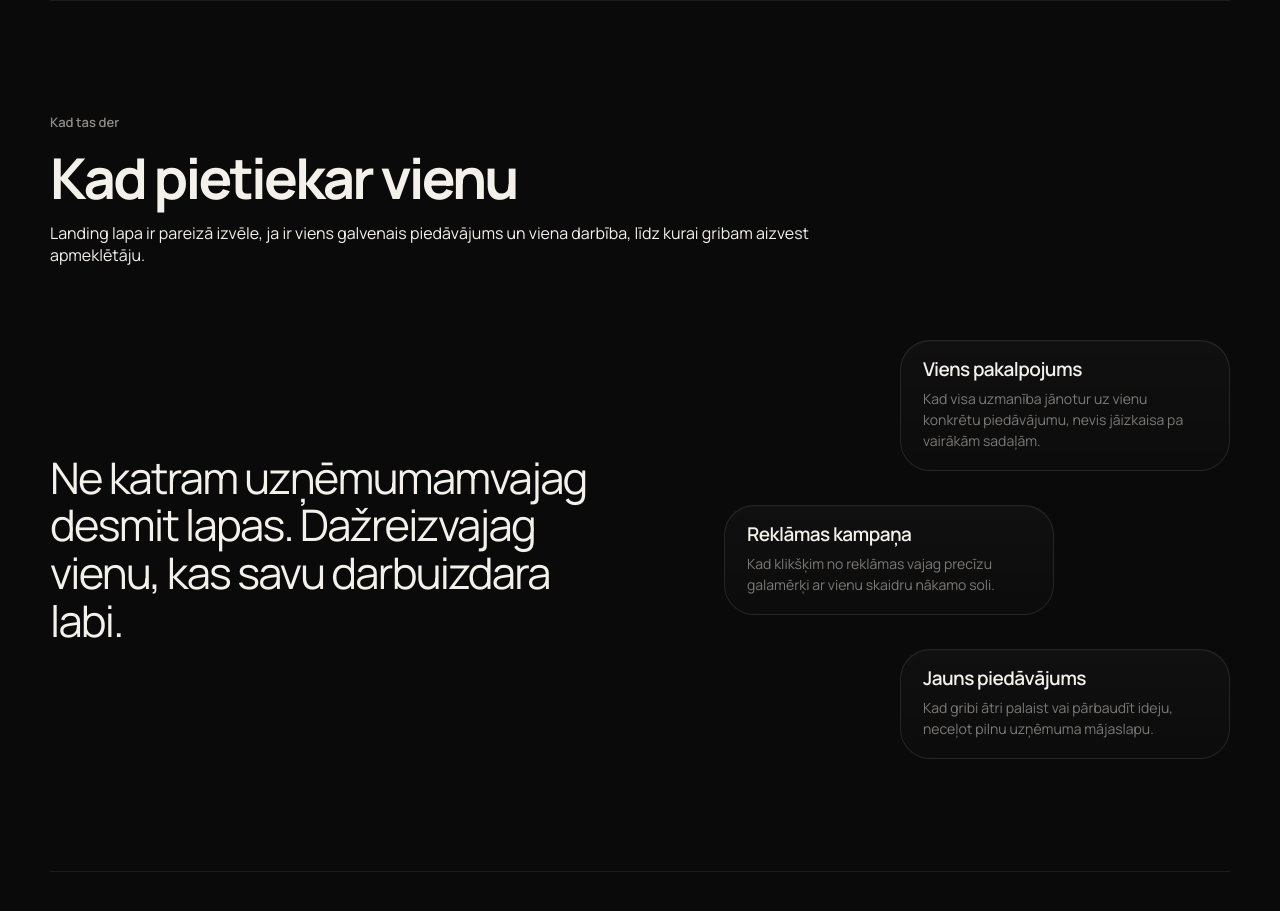
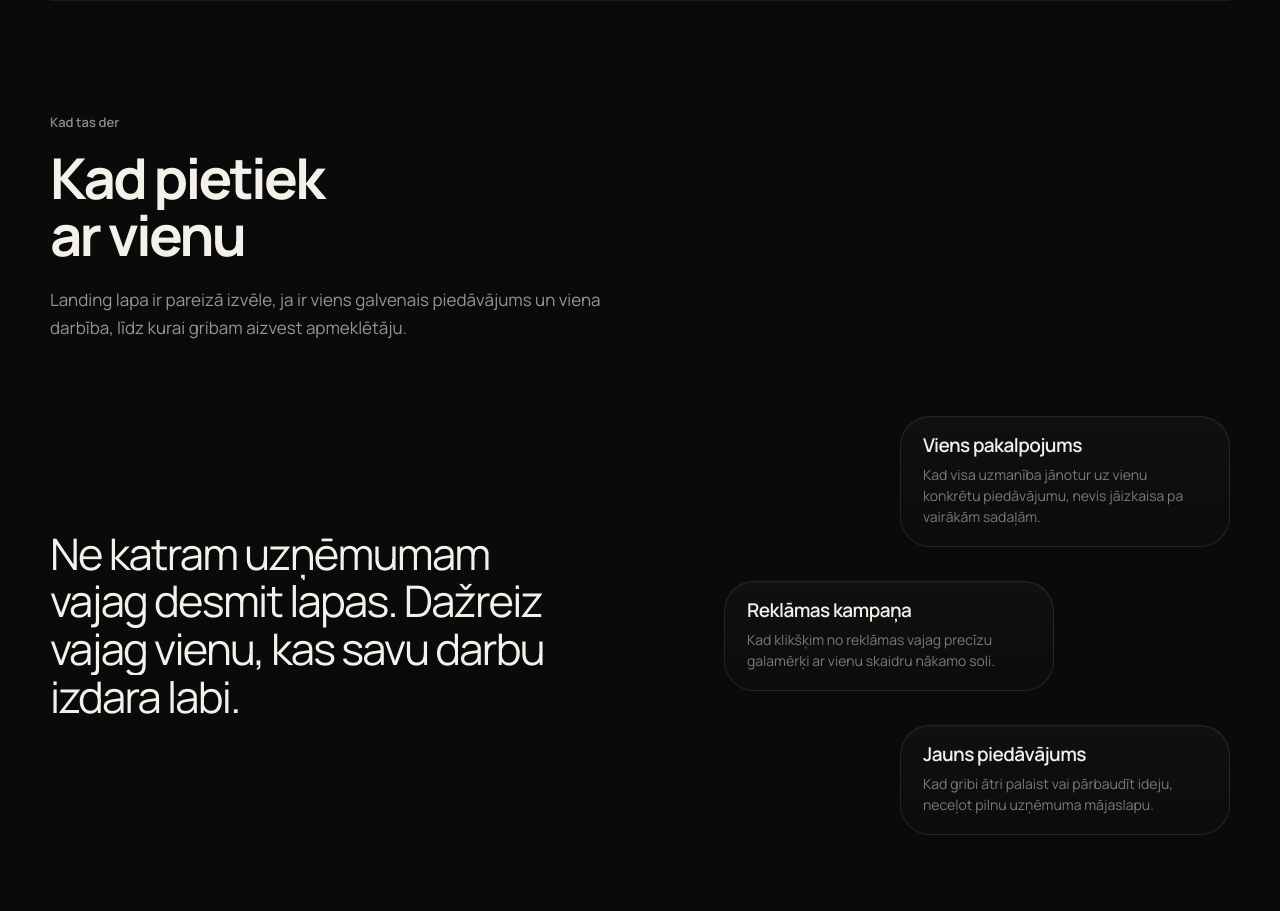
Before and after one commit to davisl24/WEBSITEAGENCY, a Next.js app: page /pakalpojumi/landing-lapa in a window 1280 px wide. Shown: the part 800-1711 px from the top of the page. Built offline with nearby package versions, Linux system fonts and the light colour scheme.

Commit message:
style: add premium line mask reveal motion

```diff
--- a/app/globals.css
+++ b/app/globals.css
@@ -2374,3 +2374,86 @@
     transform:none;
   }
 }
+
+
+/* Landing editorial line reveals */
+.reveal-on-view.line-mask-reveal{
+  opacity:1;
+  transform:none;
+  filter:none;
+  will-change:auto;
+}
+.service-line-stack{
+  margin:0;
+}
+.service-reveal-line{
+  display:block;
+  overflow:hidden;
+  padding-bottom:.055em;
+  margin-bottom:-.055em;
+}
+.service-reveal-line>span{
+  display:block;
+  opacity:0;
+  transform:translateY(112%);
+  transition:
+    transform .78s cubic-bezier(.22,1,.36,1),
+    opacity .5s ease;
+}
+.reveal-on-view.is-visible .service-reveal-line>span{
+  opacity:1;
+  transform:translateY(0);
+}
+.reveal-on-view.is-visible .service-reveal-line:nth-child(2)>span{
+  transition-delay:70ms;
+}
+.reveal-on-view.is-visible .service-reveal-line:nth-child(3)>span{
+  transition-delay:140ms;
+}
+.reveal-on-view.is-visible .service-reveal-line:nth-child(4)>span{
+  transition-delay:210ms;
+}
+.service-fit-kicker-reveal,
+.service-fit-copy-reveal{
+  width:fit-content;
+}
+.service-fit-title-reveal{
+  width:100%;
+}
+.service-fit-title-reveal h2{
+  max-width:650px;
+}
+.service-fit-copy-reveal{
+  max-width:600px;
+}
+.service-fit-copy-reveal p{
+  margin:22px 0 0;
+  font-size:17px;
+  line-height:1.65;
+  color:rgba(244,241,234,.6);
+}
+.service-fit-statement .service-line-stack{
+  max-width:610px;
+  font-size:clamp(34px,3.4vw,50px);
+  line-height:1.1;
+  letter-spacing:-.04em;
+  color:#f4f1ea;
+}
+
+@media(prefers-reduced-motion:reduce){
+  .service-reveal-line>span{
+    opacity:1;
+    transform:none;
+    transition:none;
+  }
+}
+
+@media(max-width:700px){
+  .service-fit-title-reveal h2{
+    font-size:40px;
+  }
+  .service-fit-statement .service-line-stack{
+    max-width:100%;
+    font-size:32px;
+  }
+}
```
